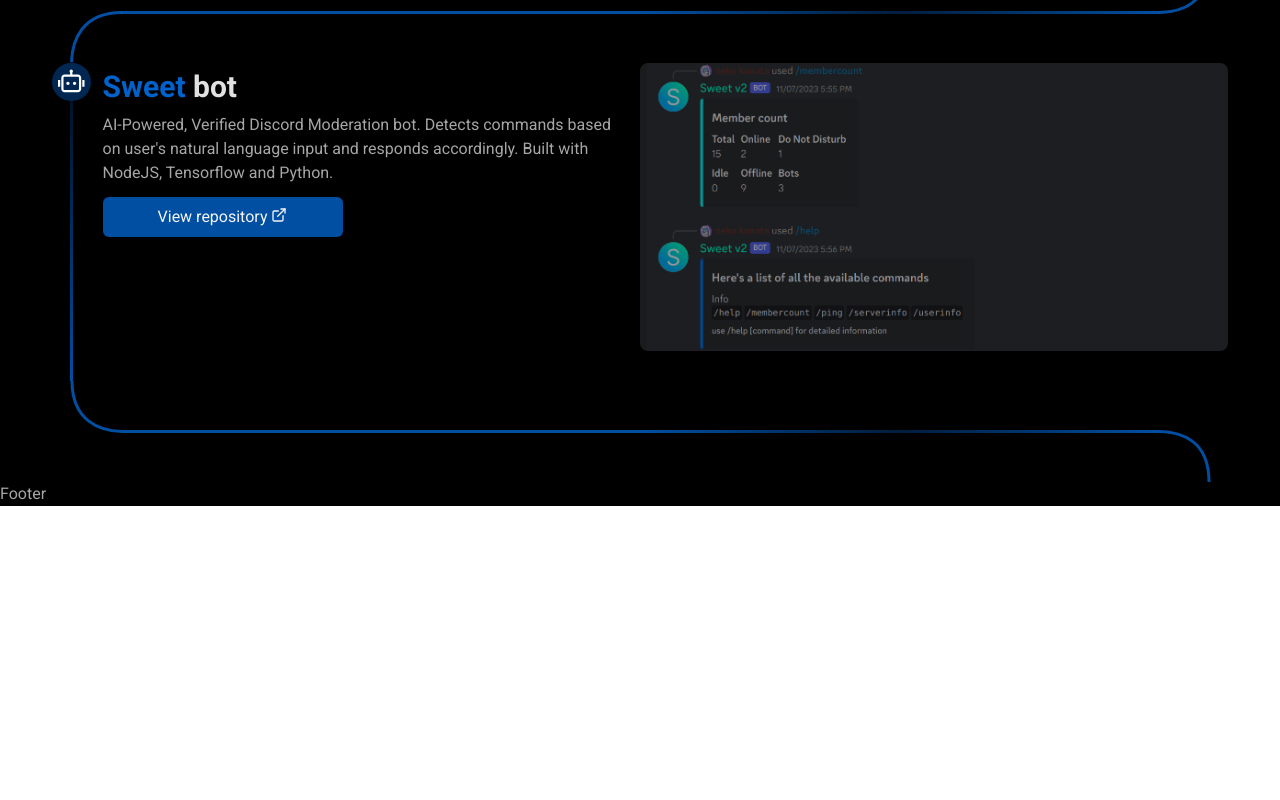
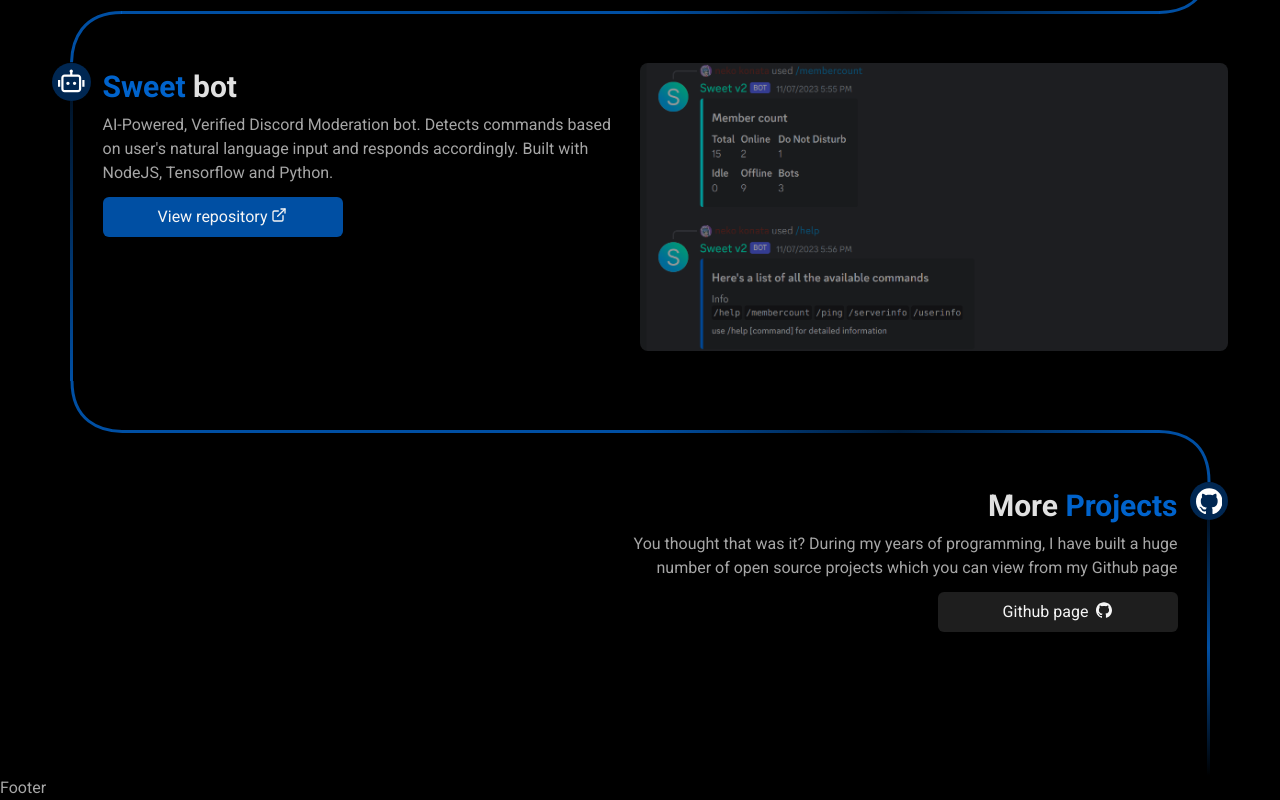
Before and after one commit to Humboorgir/portfolio-v3, a Next.js app: page / in a window 1280 px wide. Shown: the part 2310-3110 px from the top of the page. Before the commit the page ends 2816 px from the top, so only its background shows below. Built offline with nearby package versions, Linux system fonts and the light colour scheme.

Commit message:
feat(projects): add 'More Projects' at the end

```diff
--- a/src/components/home/projects-section/projects.tsx
+++ b/src/components/home/projects-section/projects.tsx
@@ -1,10 +1,15 @@
 import Project from "./project";
 
 import Container from "@/components/ui/container";
+import Button from "@/components/ui/button";
+import Column from "@/components/ui/column";
+import Row from "@/components/ui/row";
+import Text from "@/components/ui/text";
 
 import { LuComponent as Component } from "react-icons/lu";
 import { LuCommand as Command } from "react-icons/lu";
 import { RiRobot2Line as Robot } from "react-icons/ri";
+import { SiGithub as Github } from "react-icons/si";
 
 const Projects = () => {
   const projects = [
@@ -51,6 +56,35 @@
         const isEven = (i + 1) % 2 == 0;
         return <Project project={project} isEven={isEven} />;
       })}
+
+      <Row className="items-stretch w-full justify-end px-5 h-fit min-h-[1px]" items="start">
+        <Column className="items-end mb-36">
+          <Text className="text-foreground/90" variant="h3">
+            More <span className="text-primary">Projects</span>
+          </Text>
+          <Text className="mb-3 text-right max-w-xl" variant="p">
+            You thought that was it? During my years of programming, I have built a huge number of open
+            source projects which you can view from my Github page
+          </Text>
+          <Row>
+            <Button
+              className="bg-neutral-800/80 hover:bg-neutral-800/60 grow w-[240px]"
+              href="https://github.com/humboorgir"
+              openInNewTab>
+              Github page <Github className="mb-[3px] ml-2" />
+            </Button>
+          </Row>
+        </Column>
+
+        <Column className="left-0 top-0 ml-3">
+          {/* icon */}
+          <div className="bg-primary/40 rounded-full w-fit p-1.5">
+            <Github className="text-[26.5px] text-white" />
+          </div>
+          {/* line  */}
+          <div className="w-[3px] h-full bg-gradient-to-b from-primary/20 via-primary/80 to-transparent" />
+        </Column>
+      </Row>
     </Container>
   );
 };
```
